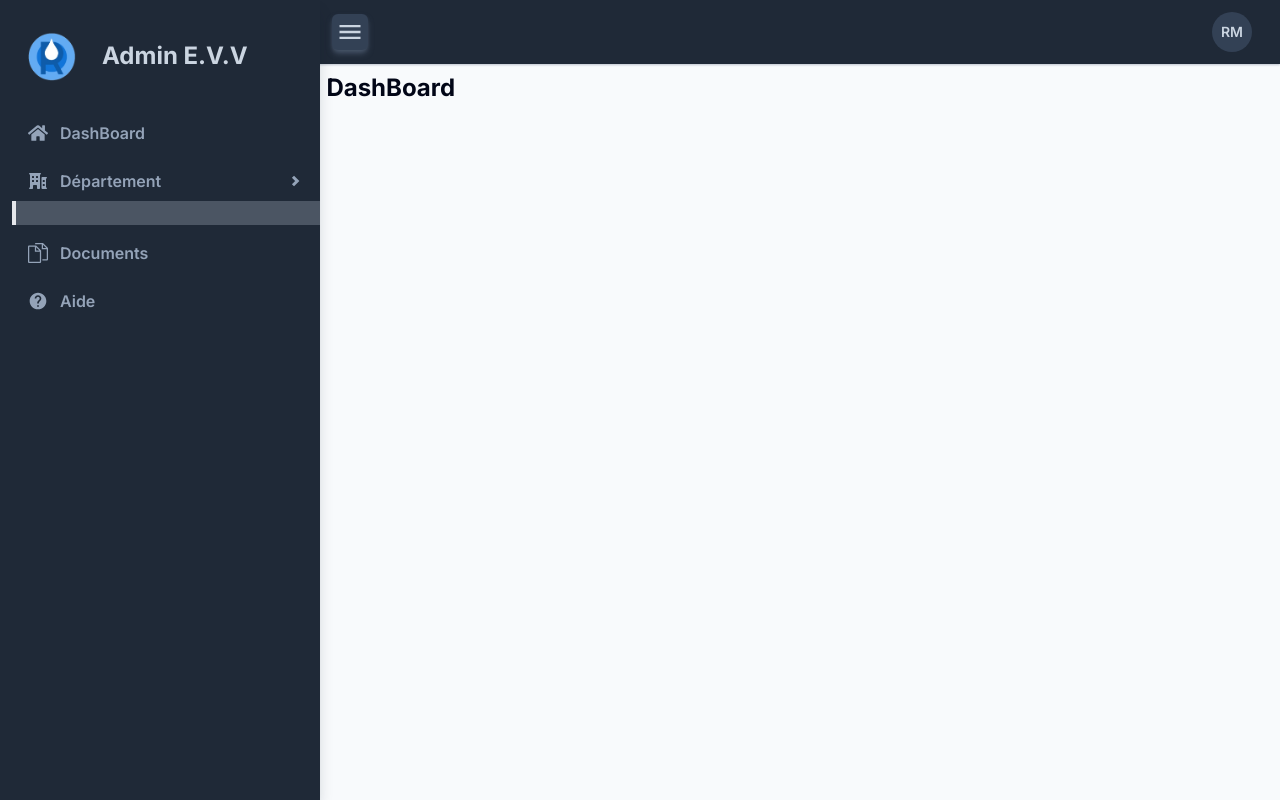
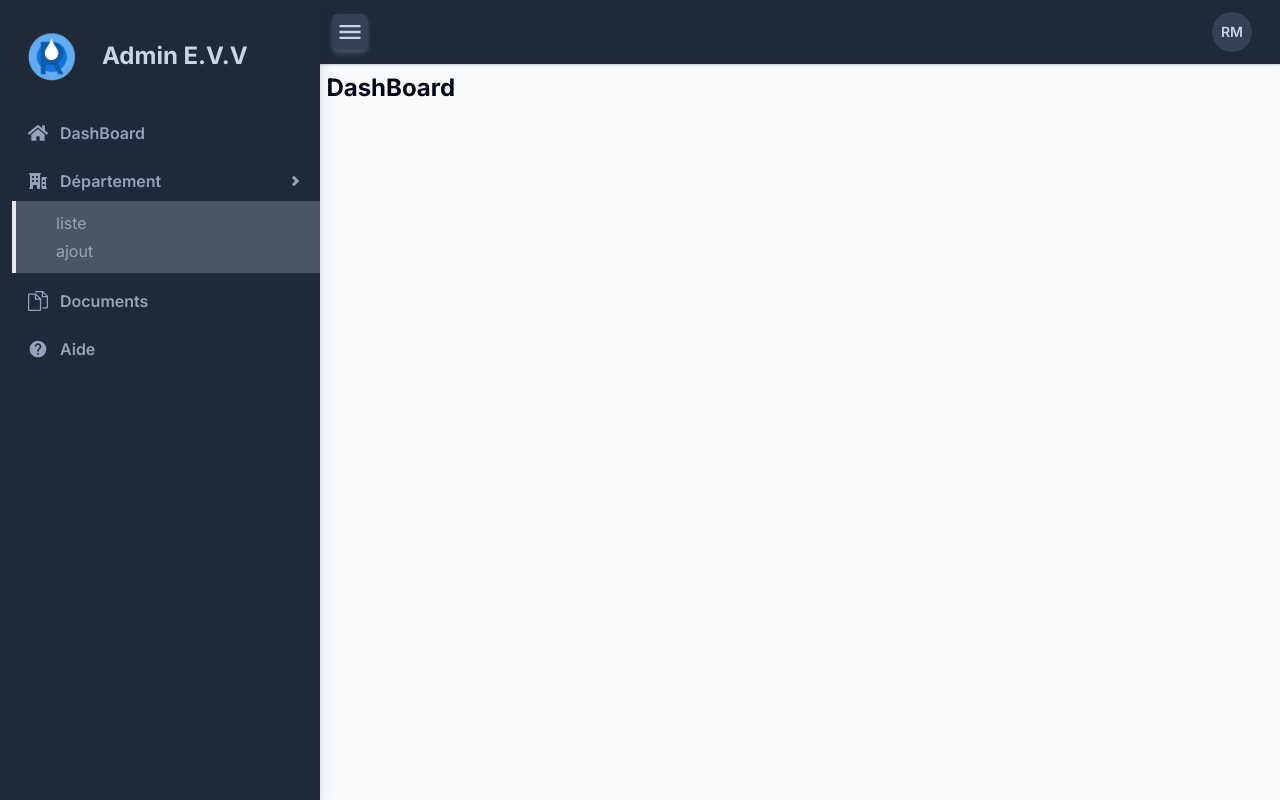
Before and after one commit to rovertnet/admin_evv, a Next.js app in the folder front_end/: page / in a window 1280 px wide. Built offline with nearby package versions, Linux system fonts and the light colour scheme.

Commit message:
first commit

```diff
--- a/front_end/components/Sidebar-menu-item.tsx
+++ b/front_end/components/Sidebar-menu-item.tsx
@@ -18,7 +18,15 @@ const SidebarMenuItem = ({item}:{item:sideNavitem}) => {
           </a>
           <div className="bg-gray-600 border-l-4">
             <div className="grid gap-y-2 px-10 py-3 leading-5">
-
+              {
+                item.subMenuItem.map((subItem, index)=>{
+                  return(
+                    <Link href={subItem.path} key={index}>
+                      <span> {subItem.title} </span>
+                    </Link>
+                  )
+                })
+              }
             </div>
           </div>
         </div>
```
